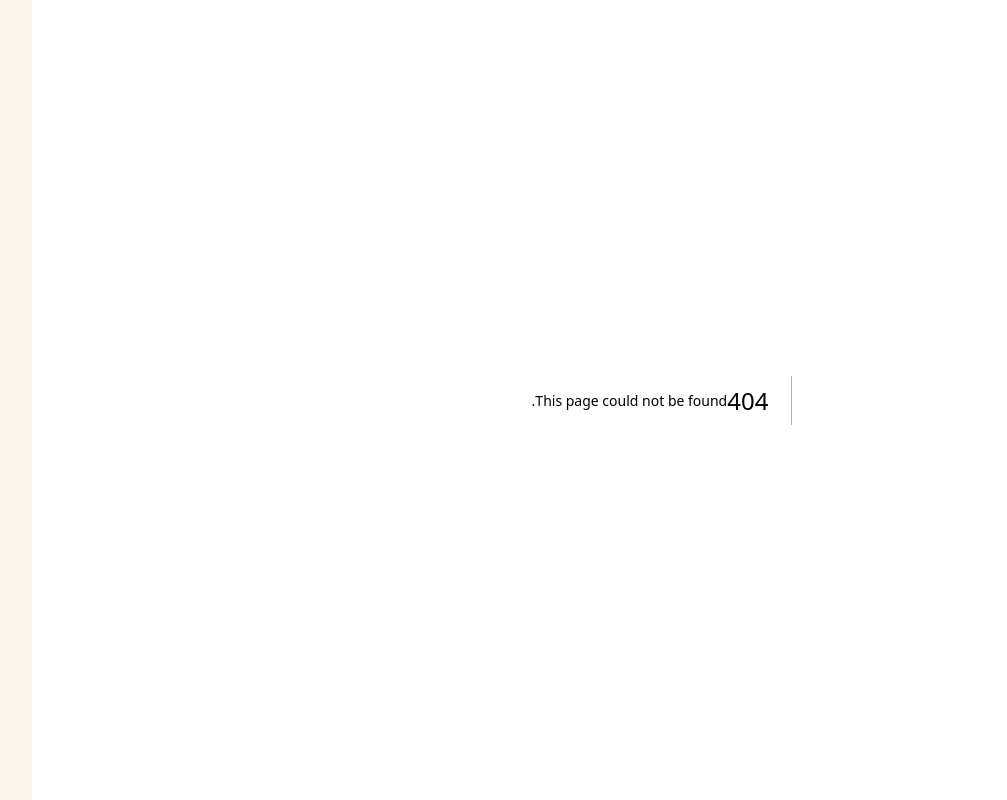
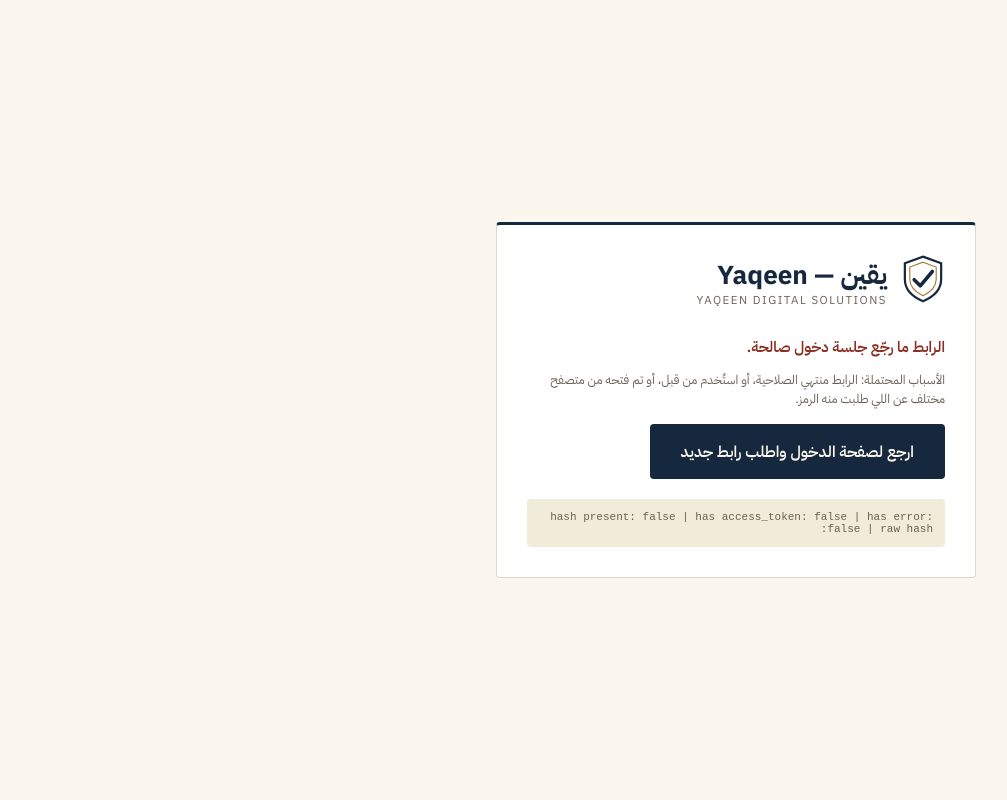
Before and after one commit to yaqeen-tools/yaqeen-app, a Next.js app: page /auth/callback in a window 1280 px wide. Before the commit this address had no page. Shown: the whole page, without its empty margins (10-1017 px from the left). Built offline with nearby package versions, Linux system fonts and the light colour scheme.

Commit message:
feat: diagnostic auth callback page

```diff
--- /dev/null
+++ b/app/auth/callback/page.tsx
@@ -0,0 +1,74 @@
+'use client';
+
+import { useEffect, useState } from 'react';
+import { supabase } from '../../../lib/supabase';
+import { ShieldMark, Wordmark } from '../../../components/Logo';
+
+export default function AuthCallbackPage() {
+  const [state, setState] = useState<'checking' | 'success' | 'no-session' | 'error'>('checking');
+  const [debugInfo, setDebugInfo] = useState('');
+
+  useEffect(() => {
+    const hash = typeof window !== 'undefined' ? window.location.hash : '';
+    const hasHashTokens = hash.includes('access_token');
+    const hasErrorInHash = hash.includes('error');
+
+    setDebugInfo(
+      `hash present: ${hash.length > 0} | has access_token: ${hasHashTokens} | has error: ${hasErrorInHash} | raw hash: ${hash.slice(0, 120)}`
+    );
+
+    const { data: authListener } = supabase.auth.onAuthStateChange((event, session) => {
+      if (event === 'SIGNED_IN' && session) {
+        setState('success');
+        setTimeout(() => {
+          window.location.href = '/dashboard';
+        }, 800);
+      } else if (event === 'INITIAL_SESSION') {
+        if (session) {
+          setState('success');
+          setTimeout(() => {
+            window.location.href = '/dashboard';
+          }, 800);
+        } else {
+          setState('no-session');
+        }
+      }
+    });
+
+    return () => authListener.subscription.unsubscribe();
+  }, []);
+
+  return (
+    <main dir="rtl" style={{ minHeight: '100vh', display: 'flex', alignItems: 'center', justifyContent: 'center', background: 'var(--paper)' }}>
+      <div className="card" style={{ maxWidth: 480, width: '100%', margin: 20, borderTop: '3px solid var(--navy)' }}>
+        <div style={{ marginBottom: 20, display: 'flex', alignItems: 'center', gap: 14 }}>
+          <ShieldMark size={44} />
+          <Wordmark />
+        </div>
+
+        {state === 'checking' && (
+          <div style={{ color: 'var(--muted)', fontSize: 15 }}>جاري التحقق من رابط الدخول...</div>
+        )}
+
+        {state === 'success' && (
+          <div style={{ color: 'var(--navy)', fontSize: 15, fontWeight: 600 }}>نجح الدخول! جاري تحويلك للوحة التحكم...</div>
+        )}
+
+        {state === 'no-session' && (
+          <div>
+            <div style={{ color: 'var(--danger)', fontSize: 15, fontWeight: 600, marginBottom: 12 }}>
+              الرابط ما رجّع جلسة دخول صالحة.
+            </div>
+            <div style={{ color: 'var(--muted)', fontSize: 12.5, marginBottom: 16 }}>
+              الأسباب المحتملة: الرابط منتهي الصلاحية، أو استُخدم من قبل، أو تم فتحه من متصفح مختلف عن اللي طلبت منه الرمز.
+            </div>
+            <a href="/login" className="btn btn-primary">ارجع لصفحة الدخول واطلب رابط جديد</a>
+            <div style={{ marginTop: 20, padding: 12, background: '#f1ebda', borderRadius: 4, fontSize: 11, color: 'var(--muted)', fontFamily: 'monospace', wordBreak: 'break-all' }}>
+              {debugInfo}
+            </div>
+          </div>
+        )}
+      </div>
+    </main>
+  );
+}
```
